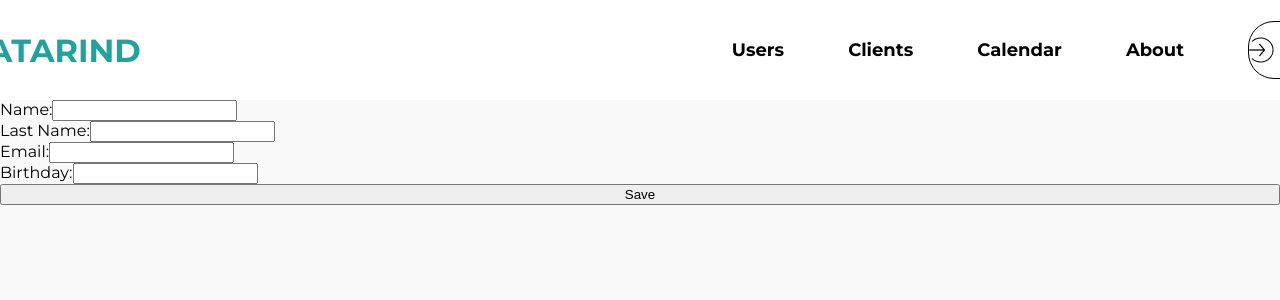
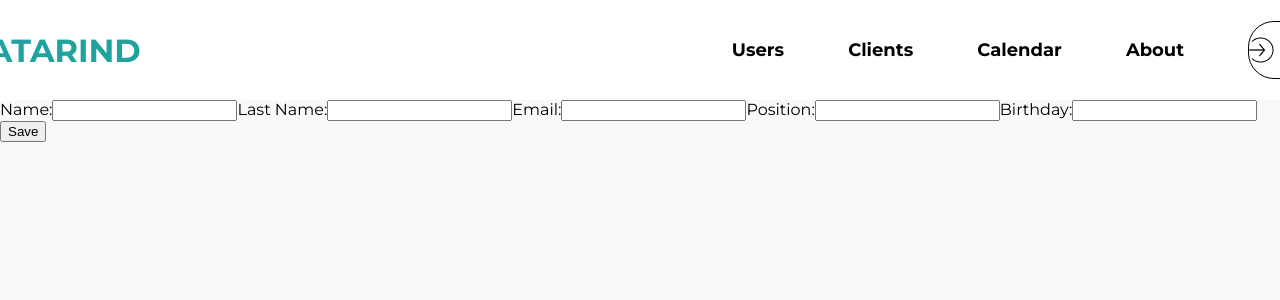
Before and after one commit to ArtemKozar/Datarind, a React (Create React App) app: page /createuser in a window 1280 px wide. Shown: the top 300 px of the page. Built offline with nearby package versions, Linux system fonts and the light colour scheme; what parse would draw is missing.

Commit message:
Configured redux for new user, add module for id (#7)
Co-authored-by: Artem Kozar <akozar@softserveinc.com>

```diff
--- a/package.json
+++ b/package.json
@@ -16,6 +16,7 @@
     "react-router-dom": "^6.21.1",
     "react-scripts": "5.0.1",
     "sass": "^1.69.7",
+    "uuidv4": "^6.2.13",
     "web-vitals": "^2.1.4"
   },
   "scripts": {
--- a/public/index.html
+++ b/public/index.html
@@ -2,7 +2,10 @@
 <html lang="en">
   <head>
     <meta charset="utf-8" />
-    <link rel="icon" href="%PUBLIC_URL%/favicon.ico" />
+    <link
+      rel="icon"
+      href="/src/styles/icons/clinical_notes_FILL0_wght400_GRAD0_opsz24.svg"
+    />
     <meta name="viewport" content="width=device-width, initial-scale=1" />
     <meta name="theme-color" content="#000000" />
     <meta
@@ -24,7 +27,7 @@
       work correctly both with client-side routing and a non-root public URL.
       Learn how to configure a non-root public URL by running `npm run build`.
     -->
-    <title>React App</title>
+    <title>DATARIND</title>
   </head>
   <body>
     <noscript>You need to enable JavaScript to run this app.</noscript>
--- a/src/index.js
+++ b/src/index.js
@@ -1,17 +1,13 @@
-import React from 'react';
-import ReactDOM from 'react-dom/client';
-import './index.css';
-import App from './App';
-import reportWebVitals from './reportWebVitals';
+import React from "react";
+import { Provider } from "react-redux";
+import ReactDOM from "react-dom/client";
+import App from "./App";
+import store from "./redux/store";
+import "./index.css";
 
-const root = ReactDOM.createRoot(document.getElementById('root'));
+const root = ReactDOM.createRoot(document.getElementById("root"));
 root.render(
-  <React.StrictMode>
+  <Provider store={store}>
     <App />
-  </React.StrictMode>
+  </Provider>
 );
-
-// If you want to start measuring performance in your app, pass a function
-// to log results (for example: reportWebVitals(console.log))
-// or send to an analytics endpoint. Learn more: https://bit.ly/CRA-vitals
-reportWebVitals();
--- a/src/pages/AddUser/AddUser.jsx
+++ b/src/pages/AddUser/AddUser.jsx
@@ -1,40 +1,79 @@
-import React from 'react'
-import DatePicker from 'react-datepicker'
-import 'react-datepicker/dist/react-datepicker.css'
-import { useState } from 'react'
+import React from "react";
+import DatePicker from "react-datepicker";
+import { v4 as uuidv4 } from "uuid";
+import { useState } from "react";
+import { useDispatch } from "react-redux";
+import { addEmployee } from "../../redux/employees/actionCreators";
 
-import styles from './AddUser.module.scss'
+import "react-datepicker/dist/react-datepicker.css";
+import styles from "./AddUser.module.scss";
 
 const AddUser = () => {
-  const [selectedDate, setSelectedDate] = useState(null)
-  console.log(selectedDate)
+  const [name, setName] = useState("");
+  const [lastName, setLastName] = useState("");
+  const [email, setEmail] = useState("");
+  const [position, setPosition] = useState("");
+  const [birthday, setBirthday] = useState(null);
+  const dispatch = useDispatch();
+
+  const createNewuser = () => {
+    const newUser = {
+      id: uuidv4(),
+      name: name,
+      lastName: lastName,
+      email: email,
+      position: position,
+    };
+    dispatch(addEmployee(newUser));
+  };
+
   return (
     <div>
-      <form action="">
       <label>
         Name:
-          <input type="text" />
+        <input
+          type="text"
+          value={name}
+          onChange={(e) => setName(e.target.value)}
+        />
       </label>
       <label>
         Last Name:
-          <input type="text" />
+        <input
+          type="text"
+          value={lastName}
+          onChange={(e) => setLastName(e.target.value)}
+        />
       </label>
       <label>
         Email:
-          <input type="text" />
+        <input
+          type="text"
+          value={email}
+          onChange={(e) => setEmail(e.target.value)}
+        />
+      </label>
+      <label>
+        Position:
+        <input
+          type="text"
+          value={position}
+          onChange={(e) => setPosition(e.target.value)}
+        />
       </label>
       <label>
         Birthday:
         <DatePicker
-            selected={selectedDate}
-            onChange={(date) => setSelectedDate(date)}
-            dateFormat="dd/MM/yyyy" // Формат дати, який ви хочете використовувати
+          selected={birthday}
+          onChange={(date) => setBirthday(date)}
+          dateFormat="dd/MM/yyyy"
         />
       </label>
-        <button type="submit">Save</button>
-      </form>
+      <button type="submit" onClick={createNewuser}>
+        Save
+      </button>
     </div>
-  )
-}
+  );
+};
 
-export default AddUser
+export default AddUser;
```
Also changed, not shown: src/styles/icons/clinical_notes_FILL0_wght400_GRAD0_opsz24.svg (added), 1 other file (tests, documents, lock files or other folders). Lines whose indentation alone changed are shown as unchanged.
